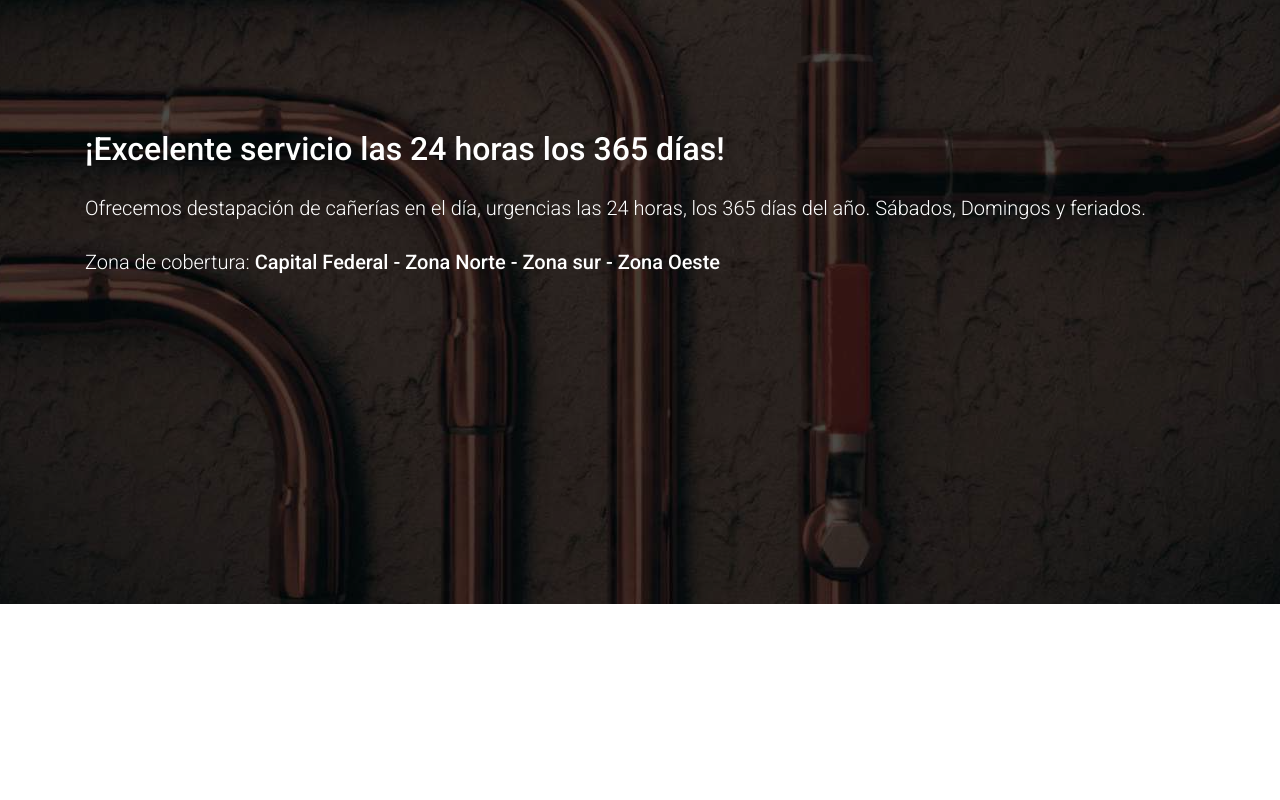
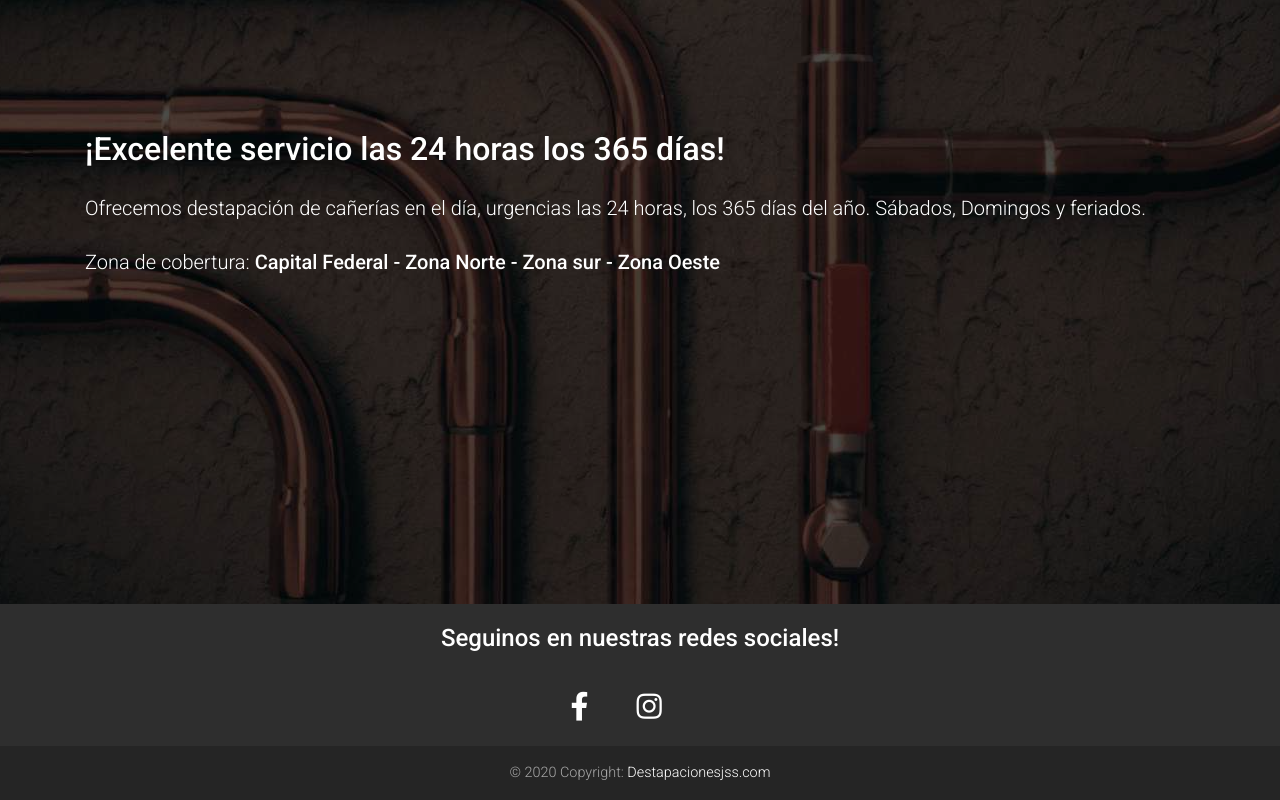
Before and after one commit to Manuel-Acunia/Manuel-Acunia.github.io, a plain HTML site: page index.html in a window 1280 px wide. Shown: the part 2620-3420 px from the top of the page. Before the commit the page ends 3224 px from the top, so only its background shows below. Drawn offline with nearby package versions, Linux system fonts and the light colour scheme.

Commit message:
Agregado Footer
-Footer con imagenes a redes sociales
-Footer con copyrigth

```diff
--- a/index.html
+++ b/index.html
@@ -150,11 +150,46 @@
 
 <!-- Main Layout -->
 
+
 <!-- Footer -->
-<footer>
+<footer class="page-footer font-small elegant-color darken-3">
+
+
+  <div class="container">
+
+    <div class="row">
+      <div class=" col-md-12 py-3">
+        <p class="h4 flex-center font-weigth-bold">Seguinos en nuestras redes sociales!</p>
+      </div>
+      <div class="col-md-12">
+        <div class="mb-5 flex-center">
+          <!-- Facebook -->
+          <a class="fb-ic">
+            <i class="fab fa-facebook-f fa-lg white-text mr-md-5 mr-3 fa-2x"> </i>
+          </a>
+          <!--Instagram-->
+          <a class="ins-ic">
+            <i class="fab fa-instagram fa-lg white-text mr-md-5 mr-3 fa-2x"> </i>
+          </a>
+        </div>
+      </div>
+      <!-- Grid column -->
+
+    </div>
+    <!-- Grid row-->
+
+  </div>
+  <!-- Footer Elements -->
+
+  <!-- Copyright -->
+  <div class="footer-copyright text-center py-3">© 2020 Copyright:
+    <a href="#"> Destapacionesjss.com</a>
+  </div>
+  <!-- Copyright -->
 
 </footer>
 <!-- Footer -->
+
 
 
 
```
